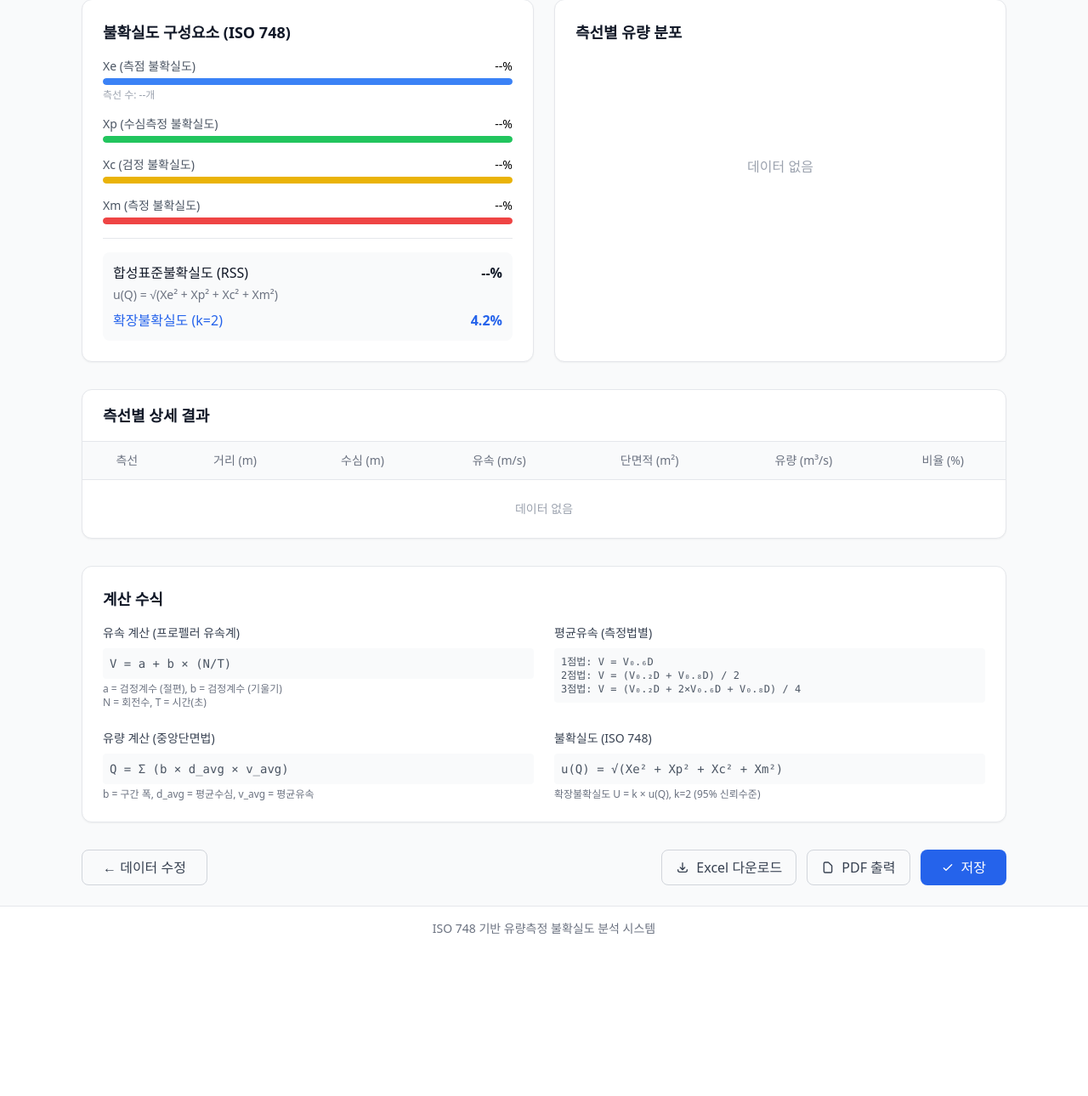
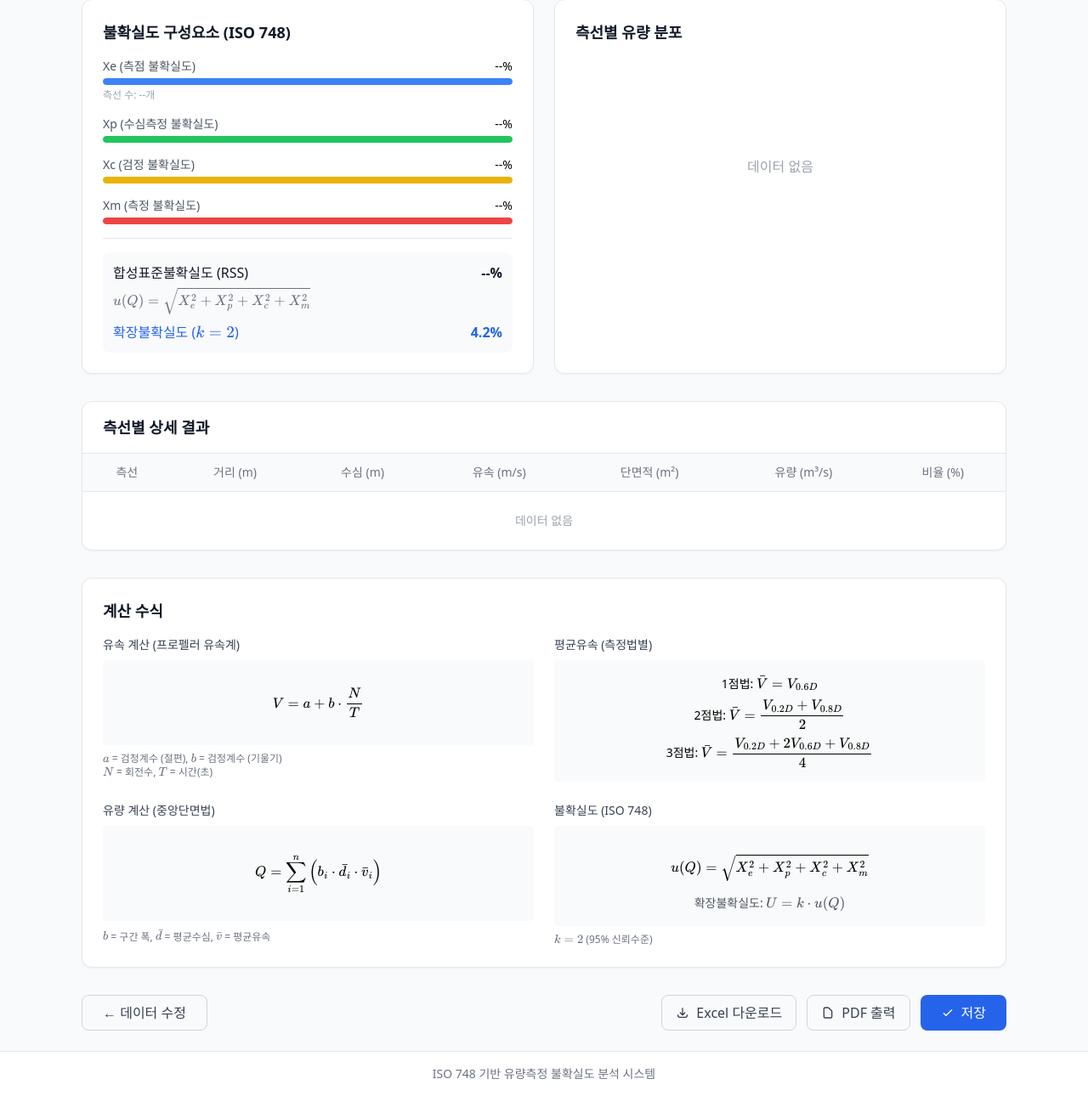
Before and after one commit to randomwalk1225/reAA, a Django app: page /measurement/1/ in a window 1280 px wide. Shown: the part 483-1773 px from the top of the page at 85% size. Before the commit the page ends 1583 px from the top, so only its background shows below. Run offline with Django 5.2, Linux system fonts and the light colour scheme; some libraries are stand-ins or nearby versions.

Commit message:
feat: MathJax로 수식 렌더링 (LaTeX, dfrac)

```diff
--- a/templates/measurement/result.html
+++ b/templates/measurement/result.html
@@ -1,6 +1,22 @@
 {% extends "base.html" %}
 
 {% block title %}계산 결과 - 유량측정 시스템{% endblock %}
+
+{% block extra_head %}
+<!-- MathJax for LaTeX rendering -->
+<script>
+MathJax = {
+    tex: {
+        inlineMath: [['$', '$'], ['\\(', '\\)']],
+        displayMath: [['$$', '$$'], ['\\[', '\\]']]
+    },
+    options: {
+        skipHtmlTags: ['script', 'noscript', 'style', 'textarea', 'pre']
+    }
+};
+</script>
+<script src="https://cdn.jsdelivr.net/npm/mathjax@3/es5/tex-mml-chtml.js" async></script>
+{% endblock %}
 
 {% block content %}
 <div class="max-w-6xl mx-auto py-6 px-4 sm:px-6 lg:px-8">
@@ -128,9 +144,9 @@
                         <span class="font-medium text-gray-900">합성표준불확실도 (RSS)</span>
                         <span class="font-bold text-gray-900">{{ combined_uncertainty|default:"--" }}%</span>
                     </div>
-                    <p class="text-sm text-gray-500 mt-1">u(Q) = √(Xe² + Xp² + Xc² + Xm²)</p>
+                    <p class="text-sm text-gray-500 mt-1">$u(Q) = \sqrt{X_e^2 + X_p^2 + X_c^2 + X_m^2}$</p>
                     <div class="flex justify-between mt-2">
-                        <span class="font-medium text-primary-600">확장불확실도 (k=2)</span>
+                        <span class="font-medium text-primary-600">확장불확실도 ($k=2$)</span>
                         <span class="font-bold text-primary-600">{{ uncertainty|default:"--" }}%</span>
                     </div>
                 </div>
@@ -218,27 +234,34 @@
         <div class="grid grid-cols-1 md:grid-cols-2 gap-6 text-sm">
             <div>
                 <h3 class="font-medium text-gray-700 mb-2">유속 계산 (프로펠러 유속계)</h3>
-                <p class="text-gray-600 bg-gray-50 p-2 rounded font-mono">V = a + b × (N/T)</p>
-                <p class="text-xs text-gray-500 mt-1">a = 검정계수 (절편), b = 검정계수 (기울기)</p>
-                <p class="text-xs text-gray-500">N = 회전수, T = 시간(초)</p>
+                <div class="bg-gray-50 p-4 rounded text-center">
+                    $$V = a + b \cdot \dfrac{N}{T}$$
+                </div>
+                <p class="text-xs text-gray-500 mt-2">$a$ = 검정계수 (절편), $b$ = 검정계수 (기울기)</p>
+                <p class="text-xs text-gray-500">$N$ = 회전수, $T$ = 시간(초)</p>
             </div>
             <div>
                 <h3 class="font-medium text-gray-700 mb-2">평균유속 (측정법별)</h3>
-                <p class="text-gray-600 bg-gray-50 p-2 rounded font-mono text-xs">
-                    1점법: V = V₀.₆D<br>
-                    2점법: V = (V₀.₂D + V₀.₈D) / 2<br>
-                    3점법: V = (V₀.₂D + 2×V₀.₆D + V₀.₈D) / 4
-                </p>
+                <div class="bg-gray-50 p-4 rounded space-y-2">
+                    <p class="text-center">1점법: $\bar{V} = V_{0.6D}$</p>
+                    <p class="text-center">2점법: $\bar{V} = \dfrac{V_{0.2D} + V_{0.8D}}{2}$</p>
+                    <p class="text-center">3점법: $\bar{V} = \dfrac{V_{0.2D} + 2V_{0.6D} + V_{0.8D}}{4}$</p>
+                </div>
             </div>
             <div>
                 <h3 class="font-medium text-gray-700 mb-2">유량 계산 (중앙단면법)</h3>
-                <p class="text-gray-600 bg-gray-50 p-2 rounded font-mono">Q = Σ (b × d_avg × v_avg)</p>
-                <p class="text-xs text-gray-500 mt-1">b = 구간 폭, d_avg = 평균수심, v_avg = 평균유속</p>
+                <div class="bg-gray-50 p-4 rounded text-center">
+                    $$Q = \sum_{i=1}^{n} \left( b_i \cdot \bar{d}_i \cdot \bar{v}_i \right)$$
+                </div>
+                <p class="text-xs text-gray-500 mt-2">$b$ = 구간 폭, $\bar{d}$ = 평균수심, $\bar{v}$ = 평균유속</p>
             </div>
             <div>
                 <h3 class="font-medium text-gray-700 mb-2">불확실도 (ISO 748)</h3>
-                <p class="text-gray-600 bg-gray-50 p-2 rounded font-mono">u(Q) = √(Xe² + Xp² + Xc² + Xm²)</p>
-                <p class="text-xs text-gray-500 mt-1">확장불확실도 U = k × u(Q), k=2 (95% 신뢰수준)</p>
+                <div class="bg-gray-50 p-4 rounded text-center space-y-2">
+                    $$u(Q) = \sqrt{X_e^2 + X_p^2 + X_c^2 + X_m^2}$$
+                    <p class="text-sm text-gray-600">확장불확실도: $U = k \cdot u(Q)$</p>
+                </div>
+                <p class="text-xs text-gray-500 mt-2">$k=2$ (95% 신뢰수준)</p>
             </div>
         </div>
     </div>
```
Also changed, not shown: templates/measurement/pre_uncertainty.html (+14 -1 lines), 1 other file.
